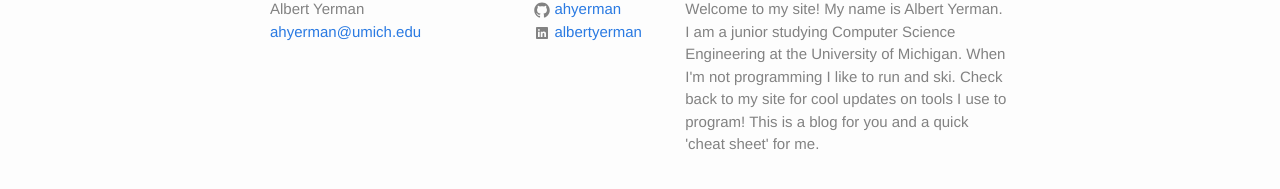
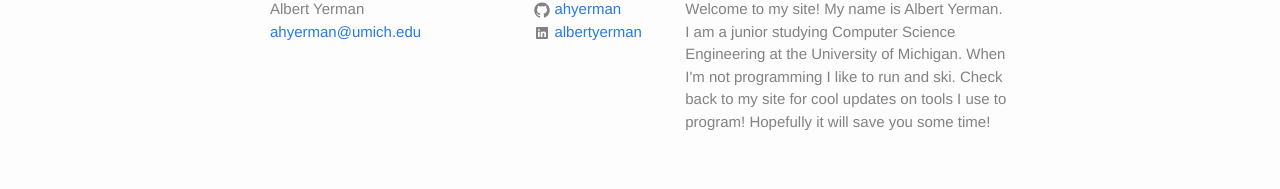
Before and after one commit to ahyerman/mysite, a Jekyll site: the page built from index.html, in a window 1280 px wide. Shown: the part 371-560 px from the top of the page. Built offline with Jekyll 4.4.1, drawn with Linux system fonts in a browser that asks for light colours; comment, search, counter and statistics services are not loaded; part of the change alters nothing that is shown.

```diff
--- a/_config.yml
+++ b/_config.yml
@@ -12,7 +12,7 @@ description: >
   Welcome to my site! My name is Albert Yerman. I am a junior studying
   Computer Science Engineering at the University of Michigan. When I'm not
   programming I like to run and ski. Check back to my site for cool updates on
-  tools I use to program! This is a blog for you and a quick 'cheat sheet' for me.
+  tools I use to program! Hopefully it will save you some time!
 baseurl: "" # the subpath of your site, e.g. /blog
 url: "http://yourdomain.com" # the base hostname & protocol for your site
 # twitter_username: jekyllrb
--- a/_includes/head.html
+++ b/_includes/head.html
@@ -36,4 +36,20 @@ target="_blank"><img class="statcounter"
 src="http://c.statcounter.com/10840492/0/75bf7df6/1/"
 alt="hits counter"></a></div></noscript>
 <!-- End of StatCounter Code for Default Guide -->
-</head>
+<!-- Start of StatCounter Code for Default Guide -->
+<script type="text/javascript">
+var sc_project=10840492;
+var sc_invisible=1;
+var sc_security="75bf7df6";
+var scJsHost = (("https:" == document.location.protocol) ?
+"https://secure." : "http://www.");
+document.write("<sc"+"ript type='text/javascript' src='" +
+scJsHost+
+"statcounter.com/counter/counter.js'></"+"script>");
+</script>
+<noscript><div class="statcounter"><a title="website
+statistics" href="http://statcounter.com/free-web-stats/"
+target="_blank"><img class="statcounter"
+src="http://c.statcounter.com/10840492/0/75bf7df6/1/"
+alt="website statistics"></a></div></noscript>
+<!-- End of StatCounter Code for Default Guide --></head>
```
